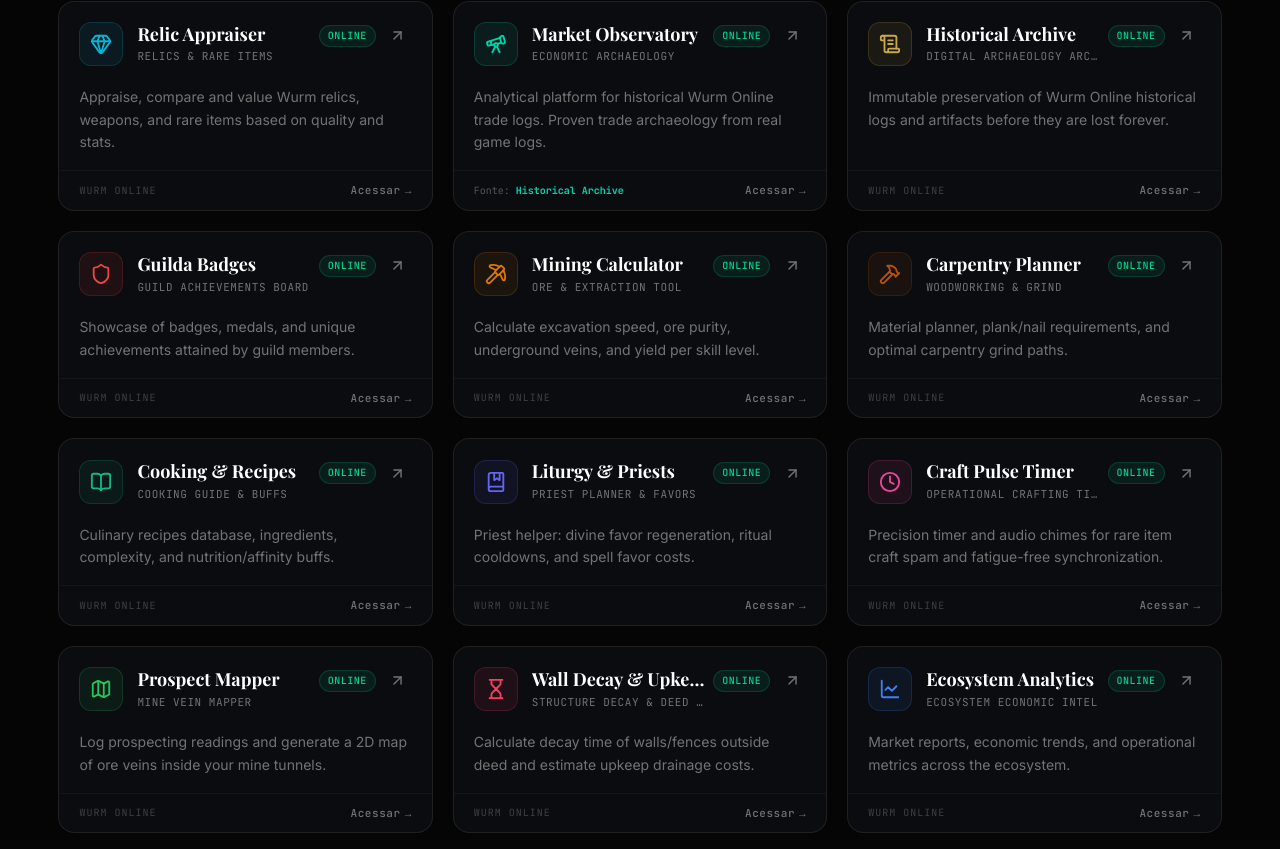
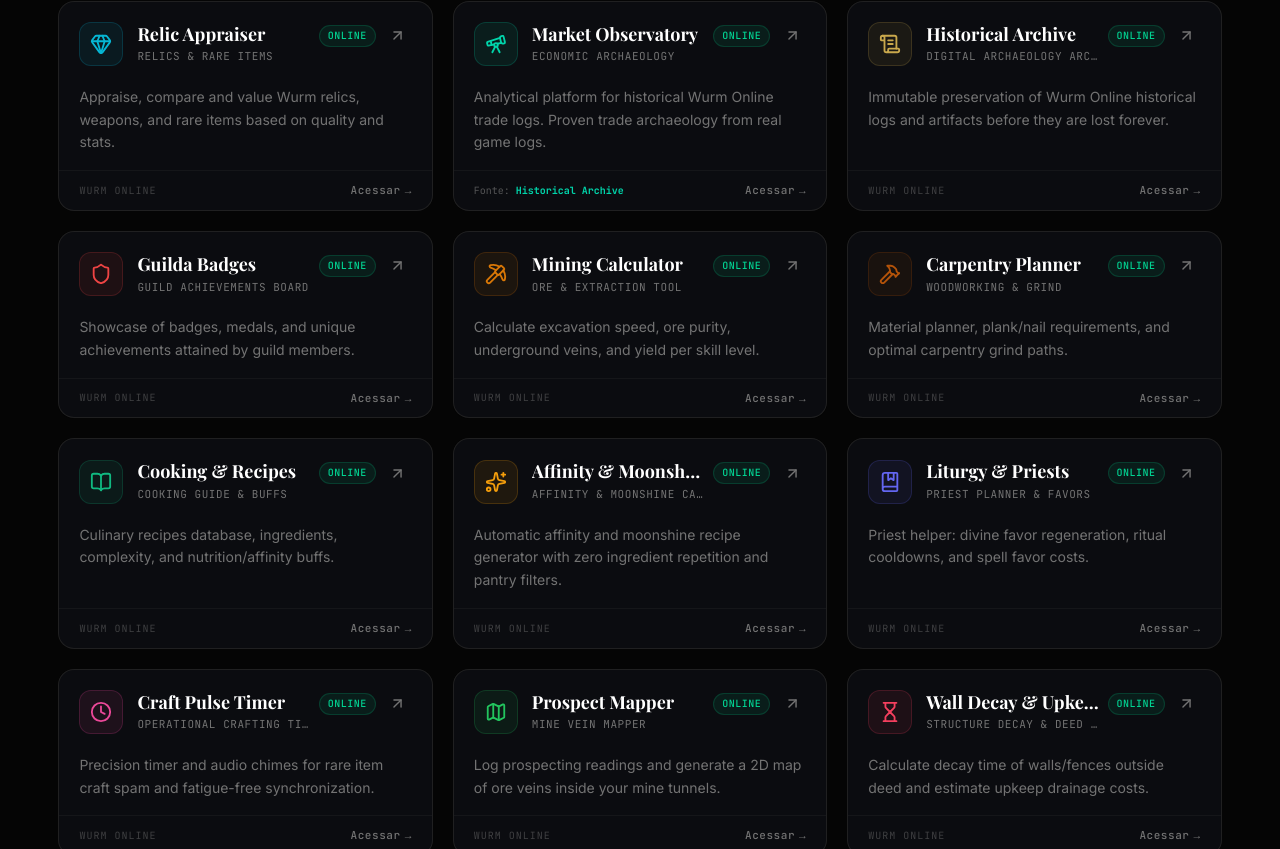
Before and after one commit to Jotasiete7/wurm-aguild-site, a React (Vite) app: page / in a window 1280 px wide. Shown: the part 467-1316 px from the top of the page. Built offline with nearby package versions, Linux system fonts and the light colour scheme; no server answers; the database is empty; a web font is replaced by a local one.

Commit message:
feat: adicionar Affinity & Moonshine ao ecossistema do hub

```diff
--- a/src/data/tools.ts
+++ b/src/data/tools.ts
@@ -2,7 +2,7 @@
 import {
     Pickaxe, Hammer, BookOpen, BookMarked,
     Hourglass, Gem, Shield, Map, LineChart, Clock,
-    Telescope, ScrollText, Gavel
+    Telescope, ScrollText, Gavel, Sparkles
 } from 'lucide-react';
 
 export type ToolCategory = 'all' | 'crafting' | 'economy' | 'exploration' | 'community' | 'data';
@@ -160,6 +160,23 @@
         tags: ['culinaria', 'cooking', 'receitas', 'recipes', 'comida', 'food', 'buff', 'nutricao', 'ingredientes'],
     },
     {
+        id: 'affinity',
+        title: 'Affinity & Moonshine',
+        category: 'crafting',
+        icon: Sparkles,
+        href: 'https://italocf.github.io/wurm-affinity/',
+        accentColor: '#f59e0b',
+        glowColor: 'rgba(245, 158, 11, 0.25)',
+        borderColor: 'rgba(245, 158, 11, 0.38)',
+        isExternal: true,
+        subtitle: { pt: 'Calculadora de Afinidades', en: 'Affinity & Moonshine Calc' },
+        description: {
+            pt: 'Gerador automático de receitas de afinidade e moonshine sem repetição de ingredientes, com filtros de despensa.',
+            en: 'Automatic affinity and moonshine recipe generator with zero ingredient repetition and pantry filters.',
+        },
+        tags: ['afinidade', 'affinity', 'moonshine', 'cooking', 'culinaria', 'receita', 'recipe', 'comida', 'buff', 'ingredientes', 'kaligola'],
+    },
+    {
         id: 'liturgy',
         title: 'Liturgy & Priests',
         category: 'crafting',
--- a/src/ecossistema-guilda/modules/EcosystemMenu.tsx
+++ b/src/ecossistema-guilda/modules/EcosystemMenu.tsx
@@ -1,5 +1,5 @@
 import React, { useState, useRef, useEffect } from 'react';
-import { Network, Home, BookOpen, Pickaxe, LineChart, BookMarked, Hammer, Shield, Gavel, Hourglass, Map, Gem } from 'lucide-react';
+import { Network, Home, BookOpen, Pickaxe, LineChart, BookMarked, Hammer, Shield, Gavel, Hourglass, Map, Gem, Sparkles } from 'lucide-react';
 
 // Common types to avoid dependencies
 interface EcosystemTool {
@@ -27,6 +27,12 @@
         label: 'Recipes',
         href: 'https://wurm-recipe-tool.pages.dev',
         icon: BookOpen,
+    },
+    {
+        id: 'affinity',
+        label: 'Affinity & Moonshine',
+        href: 'https://italocf.github.io/wurm-affinity/',
+        icon: Sparkles,
     },
     {
         id: 'mining',
```
